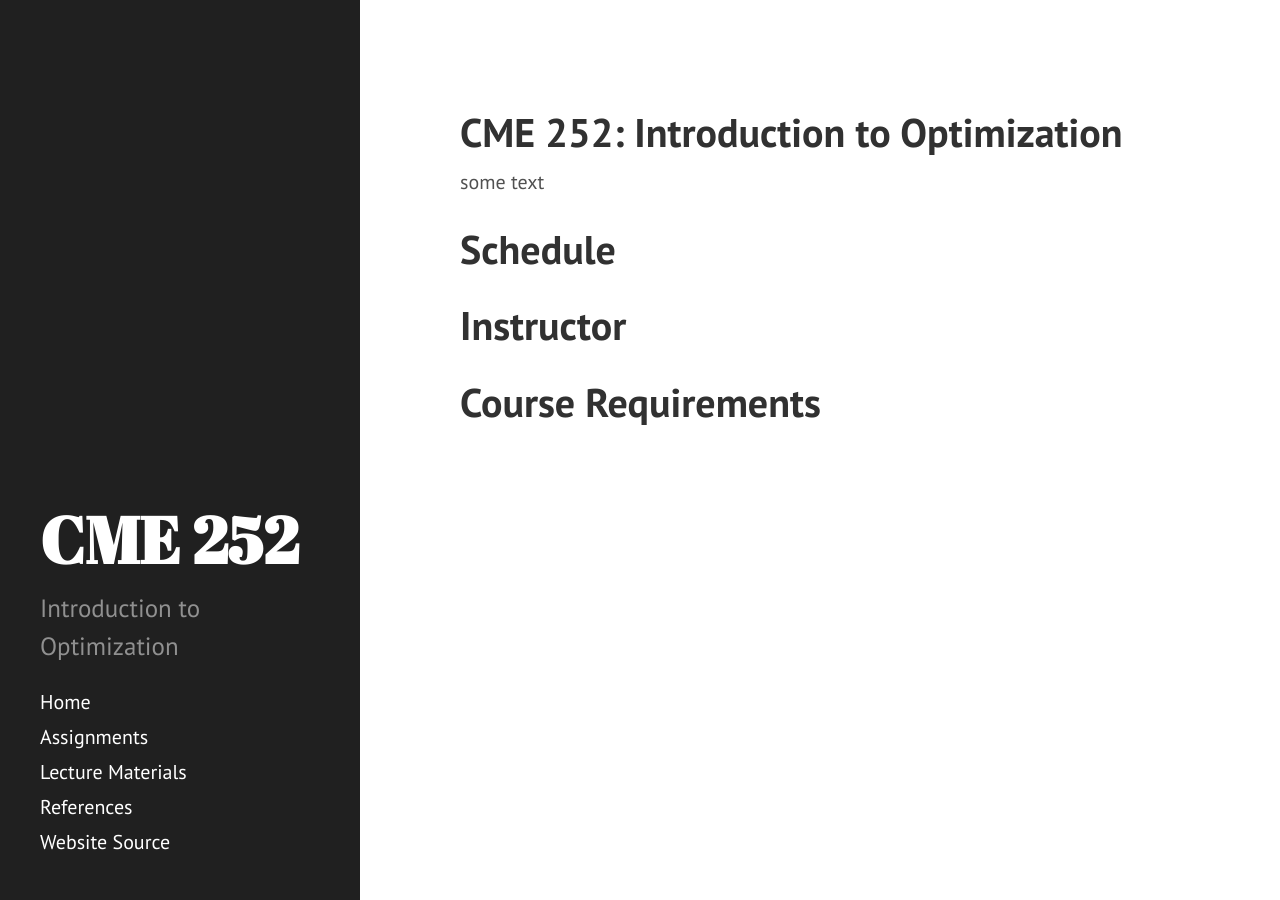
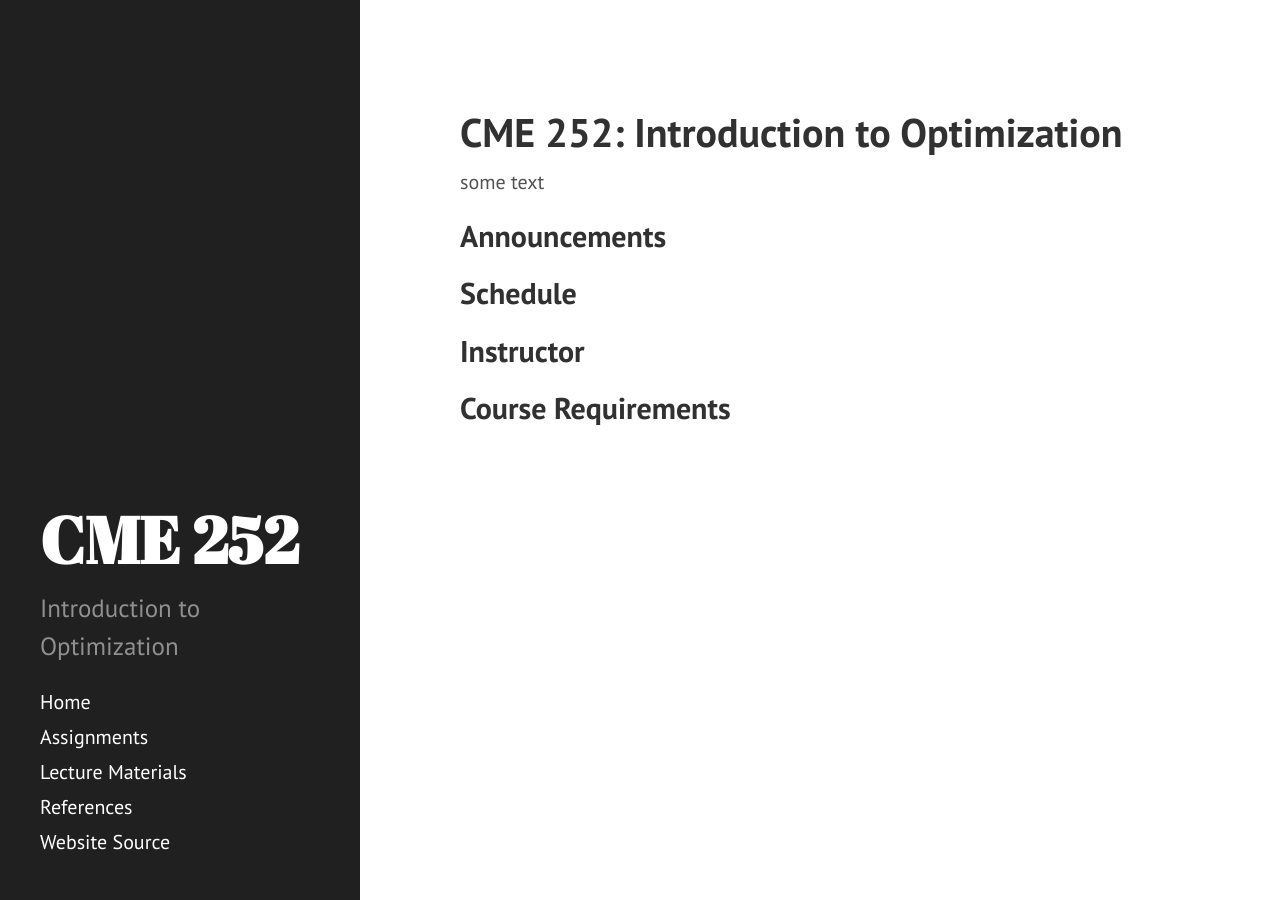
Before and after one commit to ajfriend/cme252, a Jekyll site: the page built from index.md, in a window 1280 px wide. Built offline with Jekyll 4.4.1, drawn with Linux system fonts in a browser that asks for light colours; Markdown is read by kramdown in place of the engine named in the settings.

Commit message:
subheaders

```diff
--- a/index.md
+++ b/index.md
@@ -7,8 +7,10 @@ title: Home
 
 some text
 
-# Schedule
+## Announcements
 
-# Instructor
+## Schedule
 
-# Course Requirements
+## Instructor
+
+## Course Requirements
```
